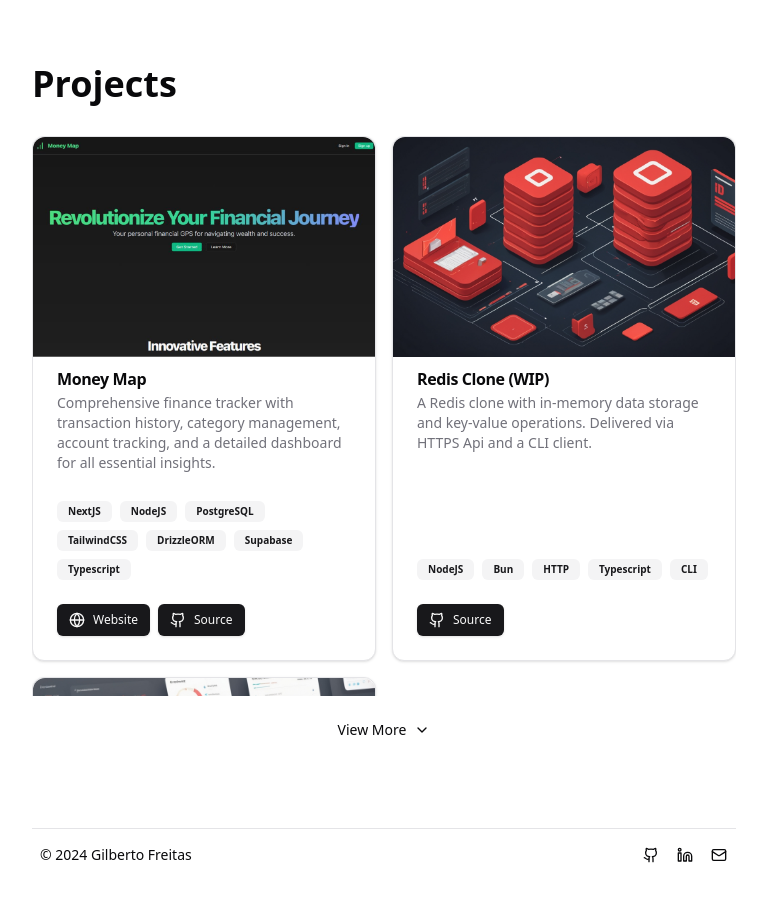
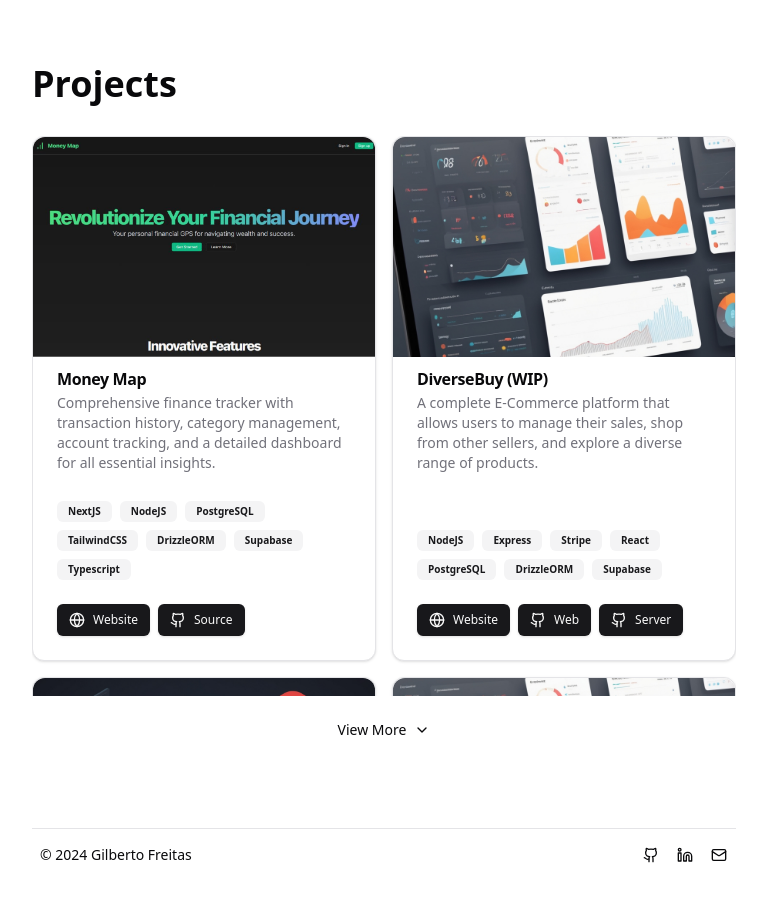
Before and after one commit to GilbertoFreitasJunior997/portfolio, a Next.js app: page / in a window 1280 px wide. Shown: the part 1460-2361 px from the top of the page, without its empty margins (256-1023 px from the left). Built offline with nearby package versions, Linux system fonts and the light colour scheme.

Commit message:
feat: add ecommerce project

```diff
--- a/app/components/project-card.tsx
+++ b/app/components/project-card.tsx
@@ -10,13 +10,32 @@
 } from "@/components/ui/card";
 import { GithubIcon, GlobeIcon } from "lucide-react";
 
+export type ProjectCardSource = {
+	text: string;
+	source: string;
+};
+
 export type ProjectCardProps = {
 	image: string;
 	title: string;
 	description: string;
 	skills?: string[];
-	source?: string;
+	source?: string | ProjectCardSource[];
 	website?: string;
+};
+
+type SourceIconProps = {
+	text: string;
+	source: string;
+};
+const SourceIcon = ({ text, source }: SourceIconProps) => {
+	return (
+		<Button size="sm" asChild>
+			<a href={source} target="_blank" rel="noreferrer" className="flex gap-2">
+				<GithubIcon /> {text}
+			</a>
+		</Button>
+	);
 };
 
 export const ProjectCard = ({
@@ -27,6 +46,17 @@
 	source,
 	website,
 }: ProjectCardProps) => {
+	const sources = source
+		? Array.isArray(source)
+			? source
+			: [
+					{
+						text: "Source",
+						source,
+					},
+				]
+		: [];
+
 	return (
 		<li className="col-span-2 md:col-span-1 h-[525px]">
 			<Card className="size-full">
@@ -72,18 +102,9 @@
 						</Button>
 					)}
 
-					{source && (
-						<Button size="sm" asChild>
-							<a
-								href={source}
-								target="_blank"
-								rel="noreferrer"
-								className="flex gap-2"
-							>
-								<GithubIcon /> Source
-							</a>
-						</Button>
-					)}
+					{sources.map((source) => (
+						<SourceIcon key={source.source} {...source} />
+					))}
 				</CardFooter>
 			</Card>
 		</li>
--- a/app/components/projects.tsx
+++ b/app/components/projects.tsx
@@ -60,6 +60,34 @@
 				/>
 
 				<ProjectCard
+					title="DiverseBuy (WIP)"
+					description="A complete E-Commerce platform that allows users to manage their sales, shop from other sellers, and explore a diverse range of products."
+					image="saas-template-display.png"
+					website="https://ecommerce-client-theta-gules.vercel.app/"
+					source={[
+						{
+							source:
+								"https://github.com/GilbertoFreitasJunior997/ecommerce-client",
+							text: "Web",
+						},
+						{
+							source:
+								"https://github.com/GilbertoFreitasJunior997/ecommerce-server",
+							text: "Server",
+						},
+					]}
+					skills={[
+						"NodeJS",
+						"Express",
+						"Stripe",
+						"React",
+						"PostgreSQL",
+						"DrizzleORM",
+						"Supabase",
+					]}
+				/>
+
+				<ProjectCard
 					title="Redis Clone (WIP)"
 					description="A Redis clone with in-memory data storage and key-value operations. Delivered via HTTPS Api and a CLI client."
 					image="redis-display.jpg"
@@ -69,7 +97,7 @@
 
 				<ProjectCard
 					title="SaaS Template"
-					description="A modern Next.js SaaS template featuring authentication, responsive design, ORM setup and customizable components to kickstart your next project."
+					description="Modern Next.js SaaS template featuring authentication, responsive design, ORM setup and customizable components to kickstart your next project."
 					image="saas-template-display.png"
 					source="https://github.com/GilbertoFreitasJunior997/nextjs-template"
 					skills={[
```
